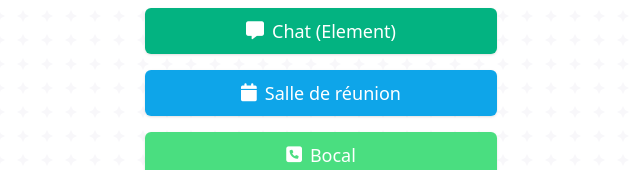
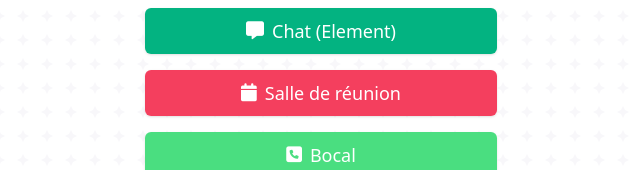
Before and after one commit to atelierdesmedias/app, a plain HTML site: page index.html in a window 1280 px wide. Shown: the part 278-448 px from the top of the page, without its empty margins (319-959 px from the left). Drawn offline with nearby package versions, Linux system fonts and the light colour scheme.

Commit message:
Update index.html

```diff
--- a/index.html
+++ b/index.html
@@ -76,7 +76,7 @@
           </a>
         </div>
         <div class="btn">
-          <a href="https://intra.atelier-medias.org/xwiki/bin/view/MoccaCalendar/SalleReunion/" rel="noreferrer" target="_blank" class="bg-sky-500 hover:bg-sky-600">
+          <a href="https://intra.atelier-medias.org/xwiki/bin/view/MoccaCalendar/SalleReunion/" rel="noreferrer" target="_blank" class="bg-rose-500 hover:bg-rose-600">
             <i class="fa-solid fa-calendar mr-2"></i> Salle de réunion
           </a>
         </div>
```
